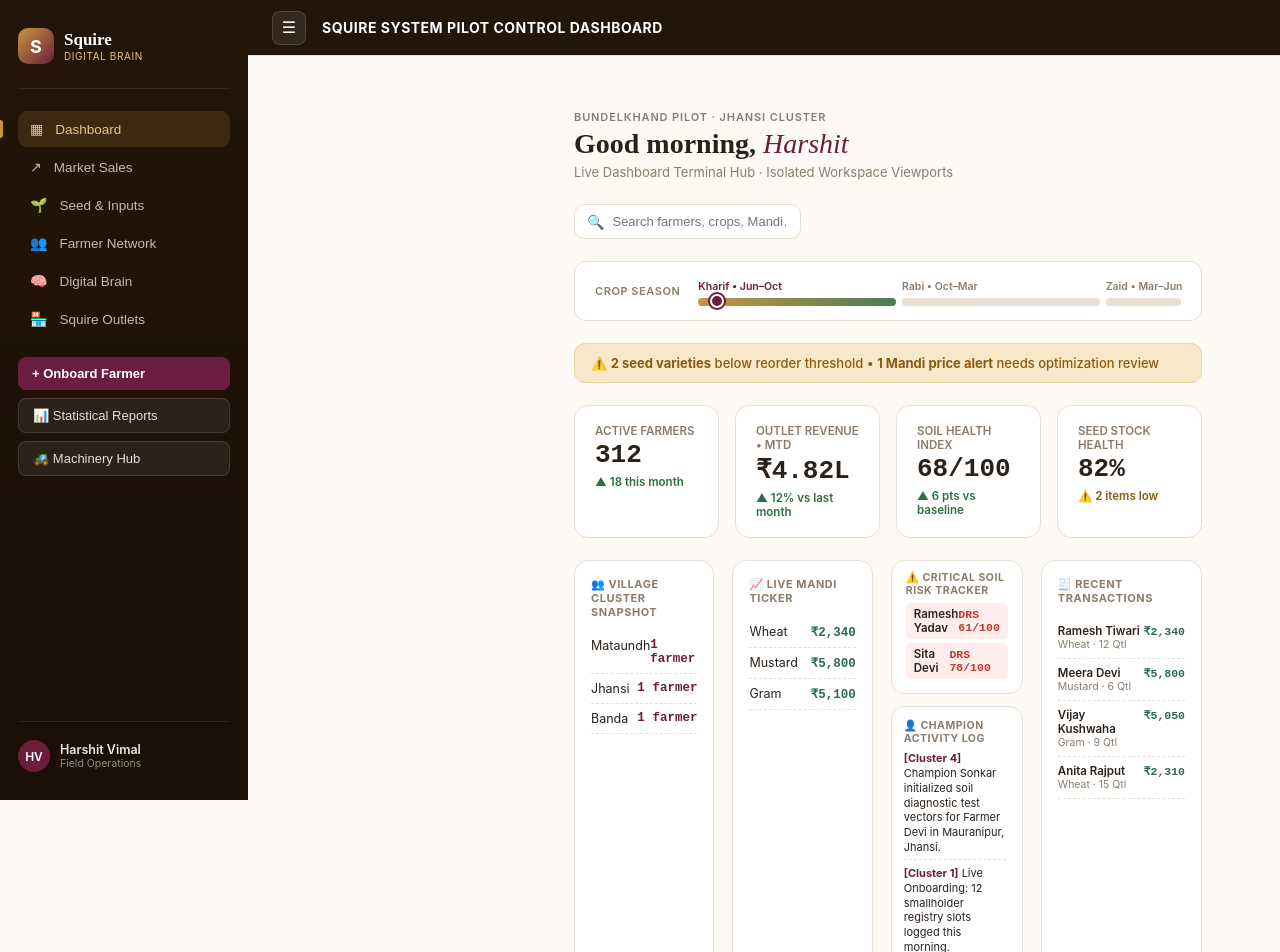
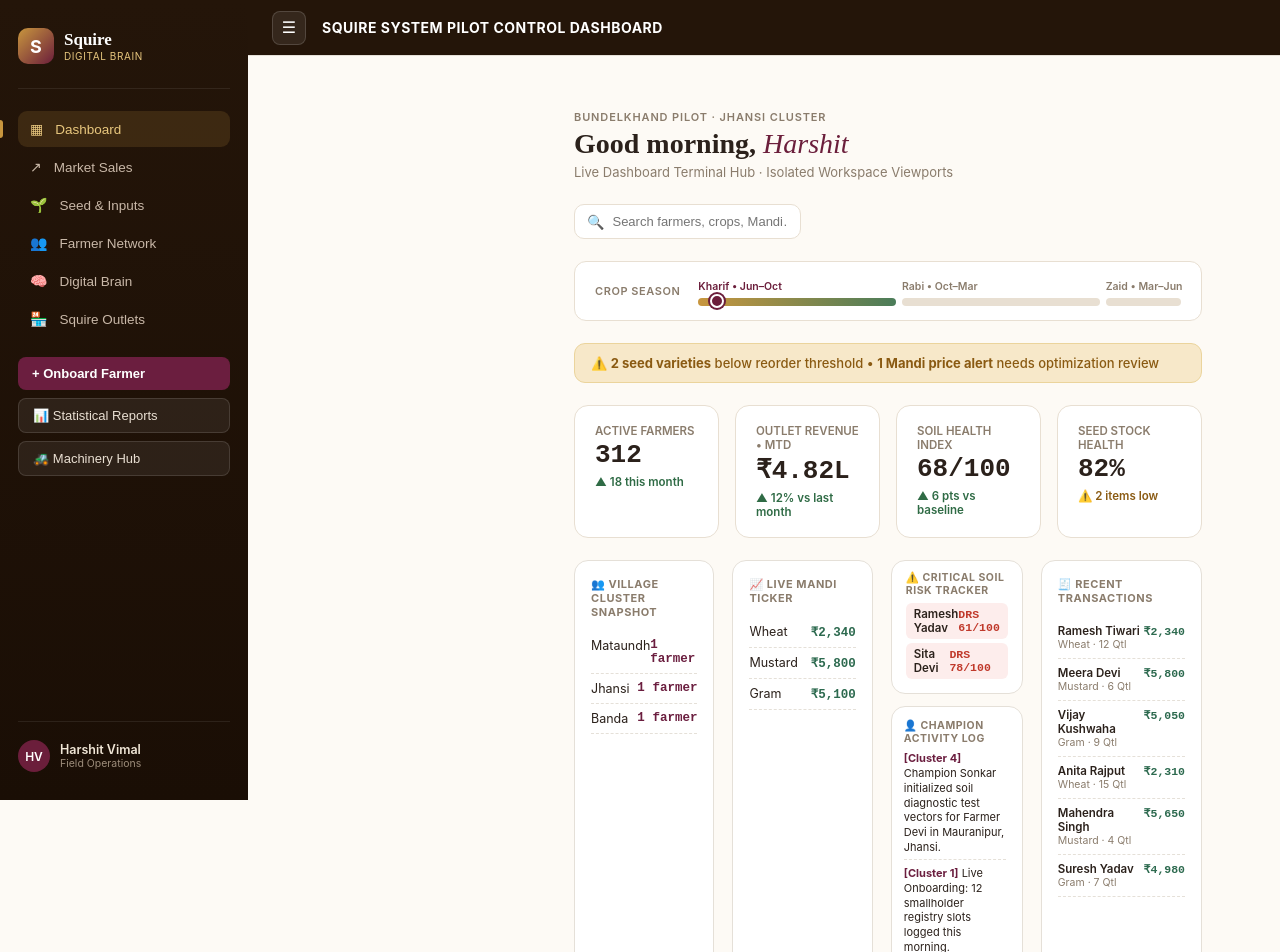
Before and after one commit to Befellow/Befellow-squire-agri-hub-V3, a React (Vite) app in the folder squire-agri-hub-main/: page / in a window 1280 px wide. Shown: the top 952 px of the page. Built offline with nearby package versions, Linux system fonts and the light colour scheme.

Commit message:
Update App.jsx

```diff
--- a/squire-agri-hub-main/src/App.jsx
+++ b/squire-agri-hub-main/src/App.jsx
@@ -2090,7 +2090,7 @@ function Dashboard({ activeSection, farmers, onSelect, onNew, onViewReports, onV
               {/* BOX D — Recent Transactions */}
               <div style={{ background: C.white, border: `1px solid ${C.border}`, borderRadius: 14, padding: 16, display:"flex", flexDirection:"column", height:"100%", minHeight:420 }}>
                 <div style={{ fontSize: 11, fontWeight: 700, color: "#8A7C6C", textTransform: "uppercase", letterSpacing: "0.05em", marginBottom: 12 }}>🧾 Recent Transactions</div>
-                {TXN.slice(0, 4).map((r, i) => (
+                {TXN.slice(0, 8).map((r, i) => (
                   <div key={i} style={{ padding: "7px 0", borderBottom: `1px dashed ${C.border}`, fontSize: 11.5 }}>
                     <div style={{ display: "flex", justifyContent: "space-between" }}>
                       <span style={{ color: "#2B211B", fontWeight: 600 }}>{r.name}</span>
```
